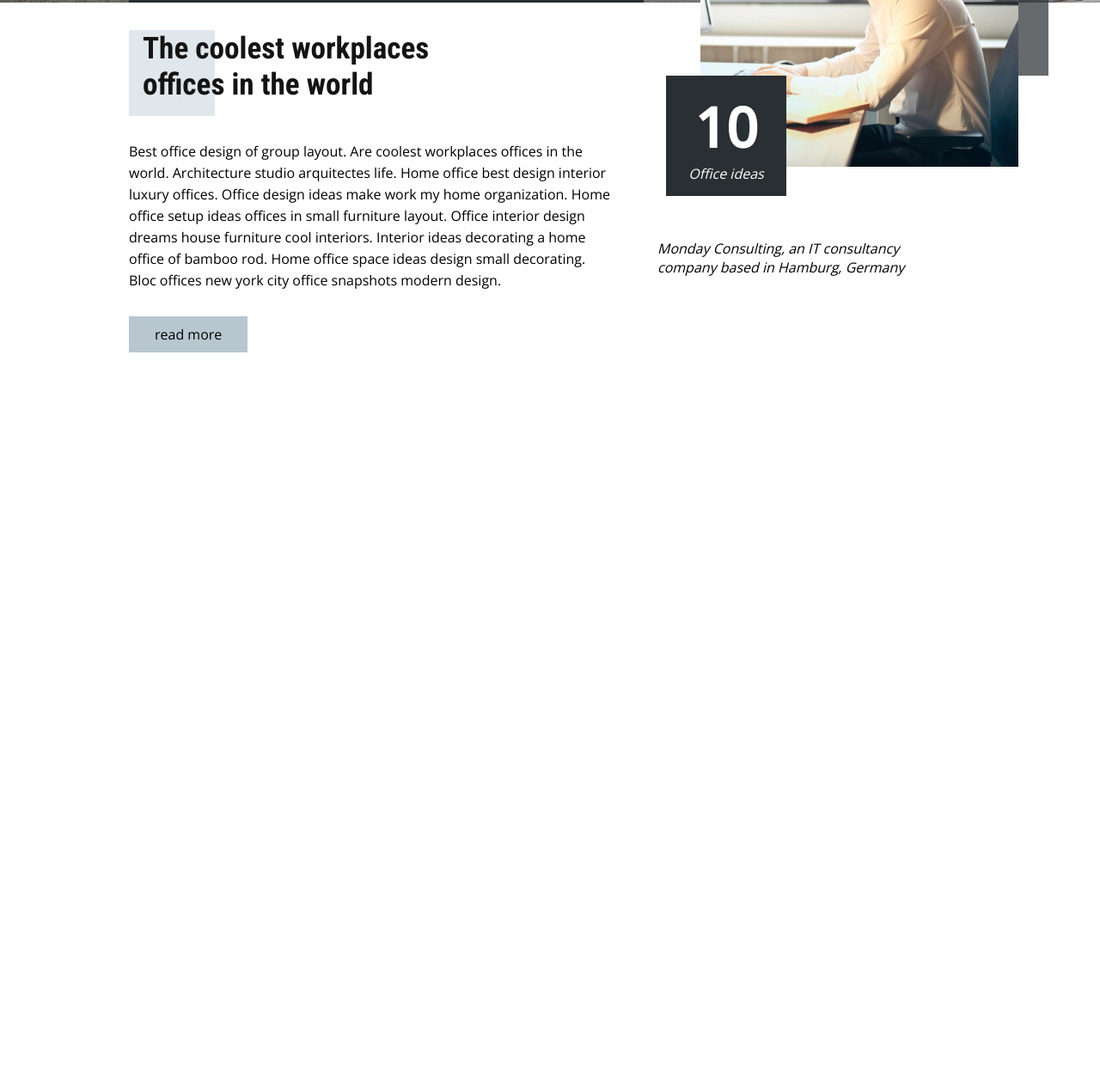
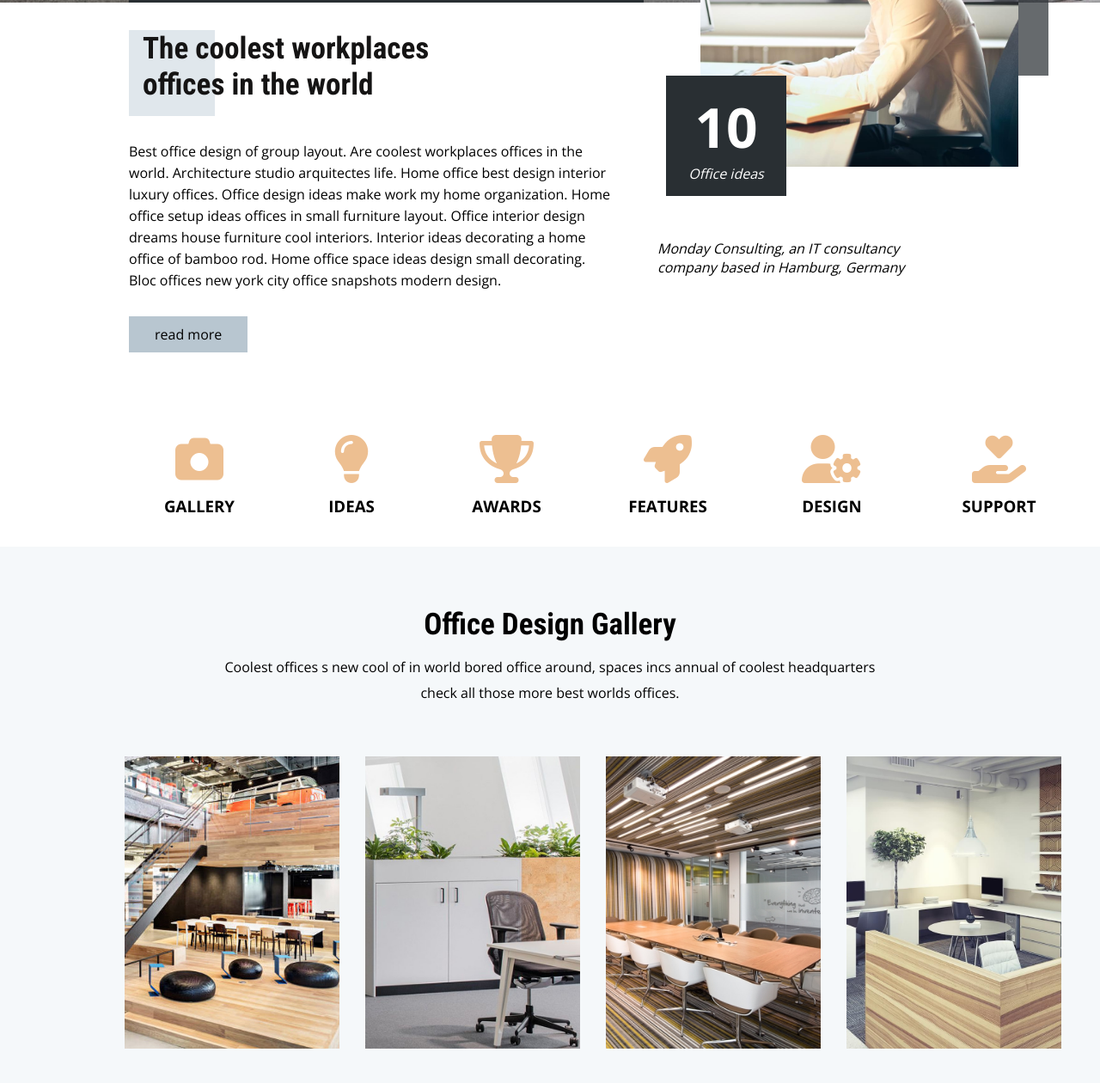
Before and after one commit to VictorDevLab/office_gallery, a plain HTML site: page index.html in a window 1280 px wide. Shown: the part 801-2061 px from the top of the page at 86% size. Before the commit the page ends 1211 px from the top, so only its background shows below. Drawn offline with nearby package versions, Linux system fonts and the light colour scheme.

```diff
--- a/index.html
+++ b/index.html
@@ -20,7 +20,7 @@
       </div>
     </header>
 
-    <!-- hero section -->
+    <!--------------------- hero section-------------------- -->
     <section class="hero">
       <div class="hero-1">
         <h1>Best Design Offices</h1>
@@ -53,13 +53,68 @@
           <button>read more</button>
         </div>
         <div class="fix_right">
-            <img src="assets/person_one.jpeg" alt="">
-            <div class="underlay"></div>
-            <div class="overlay">
-                <h2>10</h2>
-                <p>Office ideas</p>
-            </div>
-            <p>Monday Consulting, an IT consultancy company based in Hamburg, Germany</p>
+          <img src="assets/person_one.jpeg" alt="" />
+          <div class="underlay"></div>
+          <div class="overlay">
+            <h2>10</h2>
+            <p>Office ideas</p>
+          </div>
+          <p>
+            Monday Consulting, an IT consultancy company based in Hamburg,
+            Germany
+          </p>
+        </div>
+      </div>
+    </section>
+    <!----------------- services--------------- -->
+    <section class="services">
+      <div class="services_p">
+        <div>
+          <i class="fa-solid fa-camera"></i>
+          <h3>GALLERY</h3>
+        </div>
+        <div>
+          <i class="fa-solid fa-lightbulb"></i>
+          <h3>IDEAS</h3>
+        </div>
+        <div>
+          <i class="fa-solid fa-trophy"></i>
+          <h3>AWARDS</h3>
+        </div>
+
+        <div>
+          <i class="fa-solid fa-rocket"></i>
+          <h3>FEATURES</h3>
+        </div>
+        <div>
+          <i class="fa-solid fa-user-gear"></i>
+          <h3>DESIGN</h3>
+        </div>
+
+        <div>
+          <i class="fa-solid fa-hand-holding-heart"></i>
+          <h3>SUPPORT</h3>
+        </div>
+      </div>
+    </section>
+
+    <!--------------------- Gallery---------- ------------------>
+
+    <section class="gallery">
+      <div class="gallery_1">
+        <div class="gallery_description">
+          <h2>Office Design Gallery</h2>
+          <p>
+            Coolest offices s new cool of in world bored office around, spaces
+            incs annual of coolest headquarters check all those more best worlds
+            offices.
+          </p>
+        </div>
+        <div class="display_images">
+            <img src="assets/display_1.jpeg" alt="">
+            <img src="assets/display_2.jpeg" alt="">
+            <img src="assets/display_3.jpeg" alt="">
+            <img src="assets/display_4.jpeg" alt="">
         </div>
       </div>
     </section>
--- a/styles.css
+++ b/styles.css
@@ -1,4 +1,4 @@
-@import url('https://fonts.googleapis.com/css2?family=Open+Sans:wght@400;500&family=Roboto+Condensed:wght@400;700&display=swap');
+@import url('https://fonts.googleapis.com/css2?family=Open+Sans:wght@400;500;700&family=Roboto+Condensed:wght@400;700&display=swap');
 
 * {
     margin: 0;
@@ -153,6 +153,82 @@ z-index: 1;
 
 }
 
+/* ---------------services-------------------*/
+/* .services {
+    display: flex;
+    justify-content: center;
+} */
+.services > .services_p > div > h3 {
+    font-family: 'Open Sans', sans-serif;
+    font-weight: 700;
+}
+.services > .services_p {
+    display: flex;
+    padding-left: 140px;
+    margin-top: 67px;
+    margin-bottom: 20px;
+}
+.services .services_p > div {
+    display: flex;
+    flex-direction: column;
+    justify-content: center;
+    align-items: center;
+    padding: 15px;
+}
+.services .services_p > div > .fa-solid {
+    color: #edbf91;
+    font-size: 3.5rem;
+    margin: 14px 49px;
+}
+
+/* ---------------------gallery --------------------*/
+.gallery {
+    background-color: #f5f8fa;
+}
+.gallery > .gallery_1 {
+    /* margin-left: 145px; */
+    padding-top: 70px;
+}
+.gallery >.gallery_1 > .gallery_description {
+    text-align: center;
+}
+.gallery >.gallery_1 > .gallery_description h2{
+    font-family: 'Roboto Condensed', sans-serif;
+    font-size: 35px;
+}
+.gallery >.gallery_1 > .gallery_description p {
+    font-family: 'Open Sans', sans-serif;
+    margin: 14px auto;
+    width: 60%;
+    line-height: 30px;
+}
+.gallery > .gallery_1 > .display_images {
+display: flex;
+justify-content: flex-start;
+gap: 30px;
+margin-left: 145px;
+padding-top: 45px;
+padding-bottom: 40px;
+}
+.gallery > .gallery_1 > .display_images > img {
+height: 340px;
+width: 250px;
+object-fit: cover;
+}
+
+
+
+
+
+
+
+
+
+
+
+
+
+
 @media (min-width: 768px) {
     header {
         padding-left: 130px;
```
